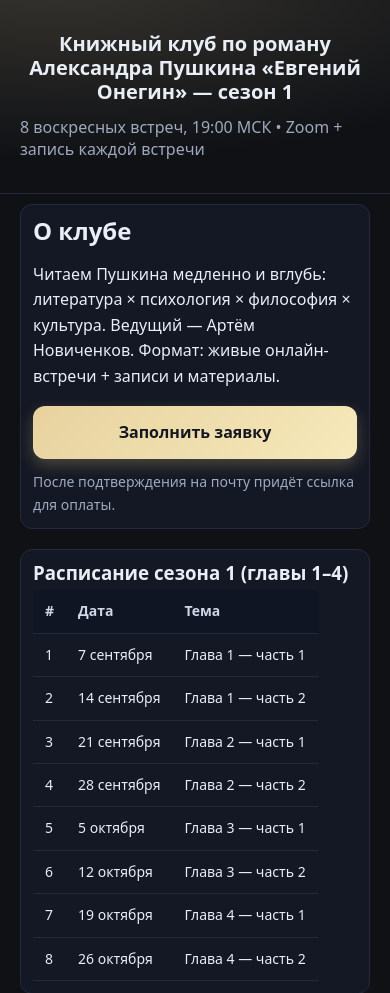
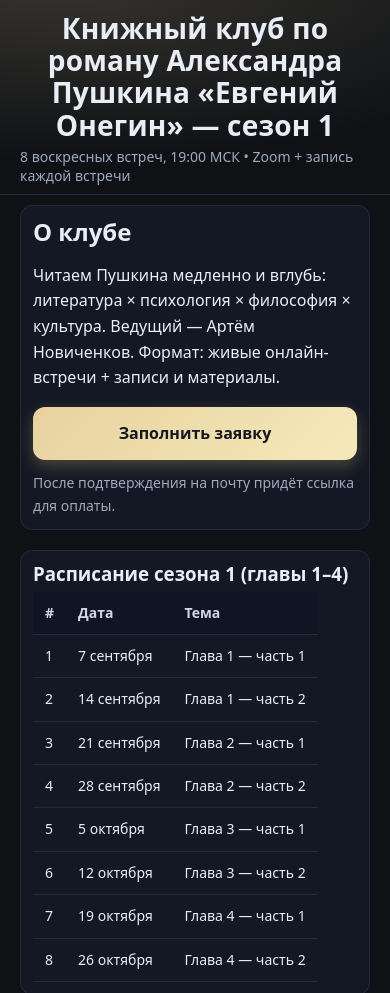
Before and after one commit to Hovichkov/onegin-club, a plain HTML site: page index.html in a window 390 px wide. Shown: the top 993 px of the page. Drawn offline with Linux system fonts and the light colour scheme.

Commit message:
Update index.html

```diff
--- a/index.html
+++ b/index.html
@@ -27,7 +27,6 @@ h1,h2,h3{line-height:1.2;margin:0 0 12px}
     .btn{display:inline-block;padding:12px 18px;border-radius:12px;border:1px solid var(--line);background:#1a1f2d;font-weight:600}
     .btn.primary{background:linear-gradient(135deg,var(--accent),#f6e9ba);color:#141722;border:none}
   .grid{display:grid;gap:18px;grid-template-columns:1fr 1fr}
-
 @media (max-width:640px){
   .grid{grid-template-columns:1fr}
   .card table{display:block; width:100%; overflow-x:auto; border-spacing:0}
@@ -37,7 +36,10 @@ h1,h2,h3{line-height:1.2;margin:0 0 12px}
     padding:14px 16px;
     border-radius:12px;
     box-shadow:0 6px 16px rgba(244,216,138,.25);
-  }
+    }
+    header{padding:12px 0 8px}
+h1{font-size:28px; line-height:1.15; margin:0 0 6px; letter-spacing:.2px}
+p.lead{font-size:14px; margin:0}
   .card{padding:12px; border-radius:12px; margin:10px 0}
   .btn{width:100%; text-align:center; padding:12px 12px; border-radius:10px}
 }
```
